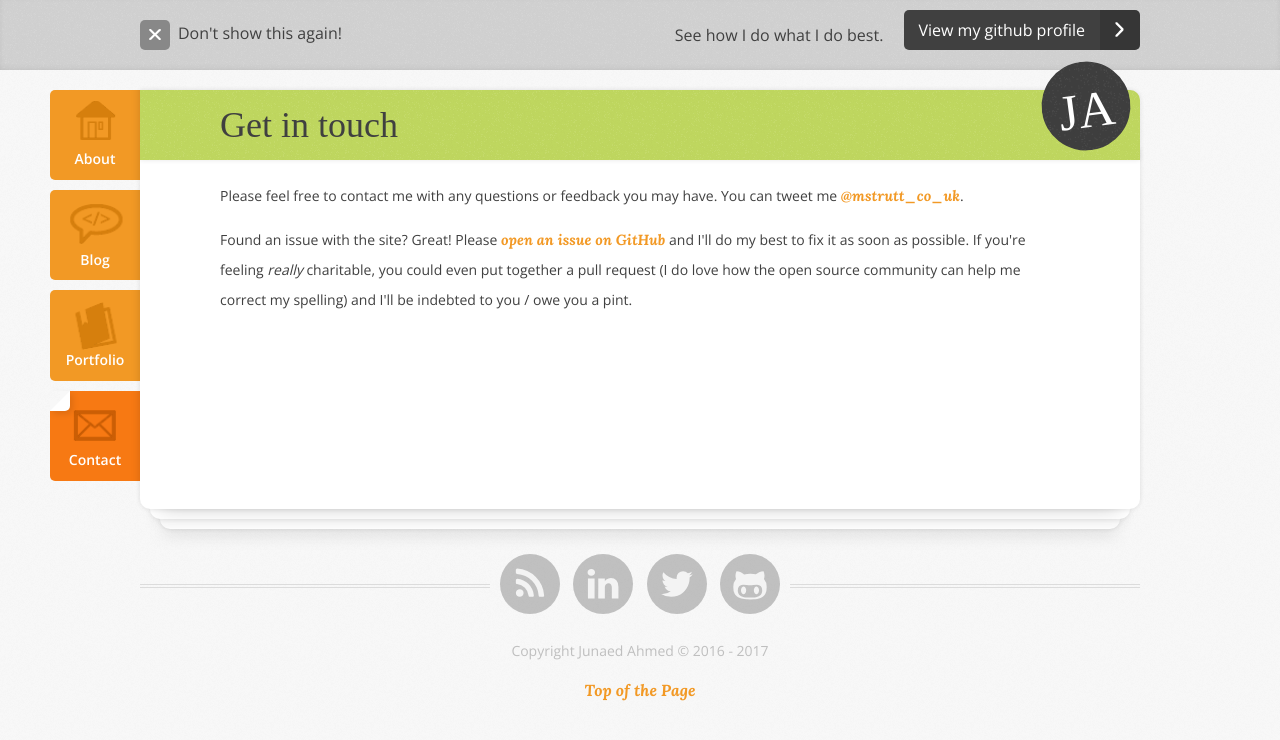
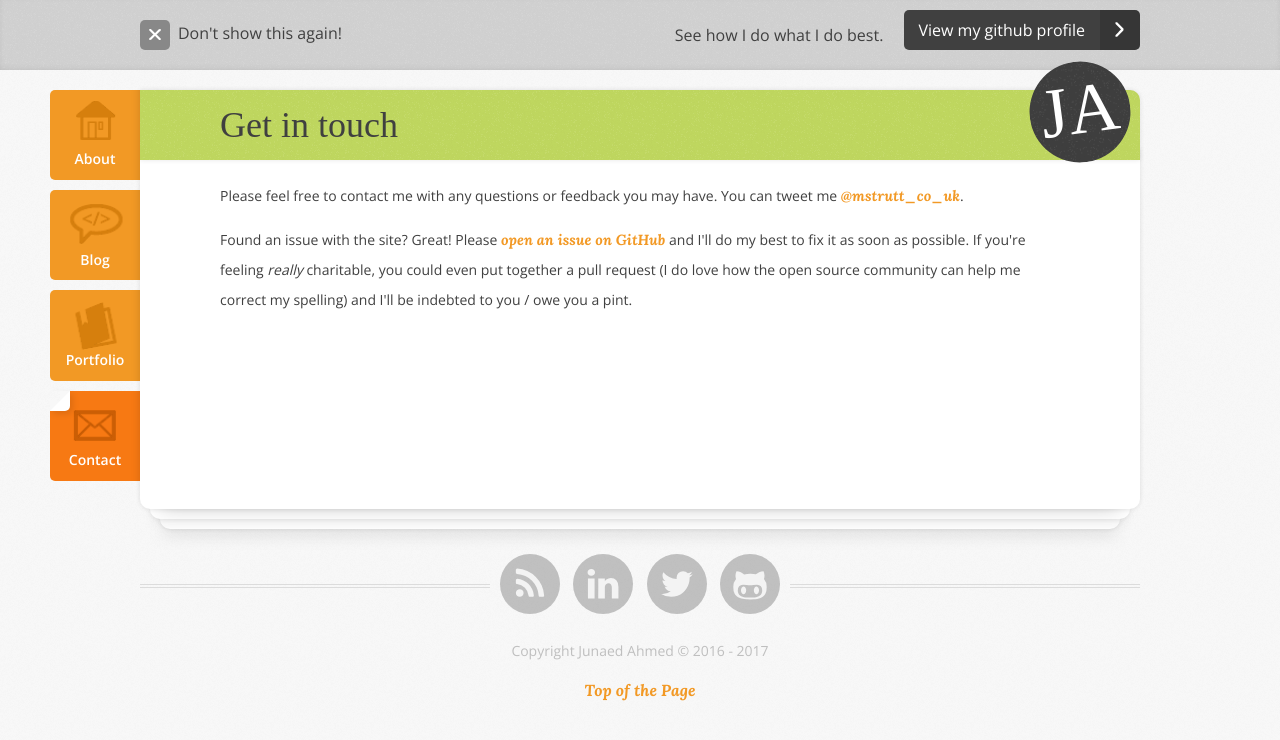
Before and after one commit to junaedahmed/blog, a Jekyll site: the page built from contact/index.html, in a window 1280 px wide. Shown: the top 740 px of the page. Built offline with Jekyll 4.4.1, drawn with Linux system fonts in a browser that asks for light colours; some web fonts are replaced.

Commit message:
Update site.css

```diff
--- a/assets/styles/site.css
+++ b/assets/styles/site.css
@@ -176,9 +176,9 @@ body {
     top: -79px;
     left: 9px;
     display: inline-block;
-    height: 88px;
-    width: 88px;
-    font: 50px/96px "Enriqueta", serif;
+    height: 100px;
+    width: 100px;
+    font: 70px/96px "Enriqueta", serif;
     border-radius: 50%;
     background: url("/assets/images/noise.png") #3E3E3E;
     color: #FFFFFF;
```
